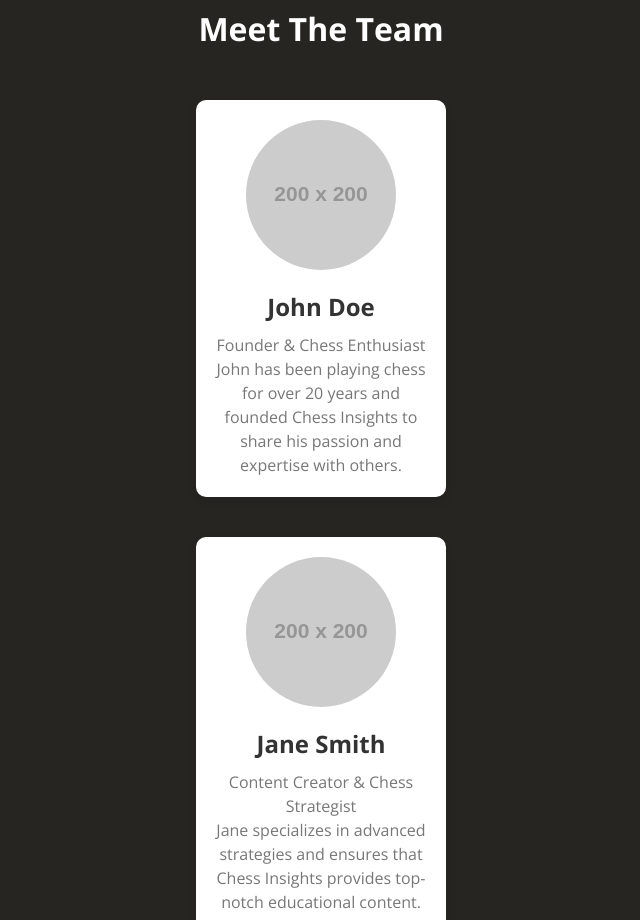
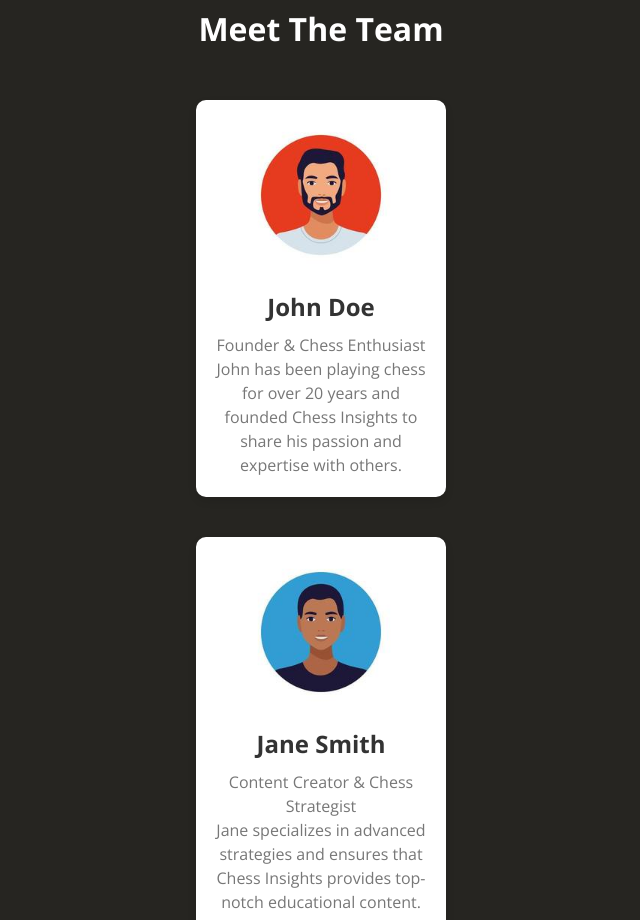
Before and after one commit to mannu-ops/Chess-Blog-HTML-CSS-, a plain HTML site: page index.html in a window 1280 px wide. Shown: the part 4740-5660 px from the top of the page, without its empty margins (319-959 px from the left). Drawn offline with nearby package versions, Linux system fonts and the light colour scheme; placeholder pictures from the web are drawn by us; a web font is replaced by a local one.

Commit message:
Update index.html

```diff
--- a/index.html
+++ b/index.html
@@ -538,13 +538,13 @@
                 <h2>Meet The Team</h2>
                 <div class="team-members">
                     <div class="team-member">
-                        <img src="https://via.placeholder.com/200" alt="John Doe">
+                        <img src="./images/contact.jpg" alt="John Doe">
                         <h3>John Doe</h3>
                         <p>Founder & Chess Enthusiast</p>
                         <p>John has been playing chess for over 20 years and founded Chess Insights to share his passion and expertise with others.</p>
                     </div>
                     <div class="team-member">
-                        <img src="https://via.placeholder.com/200" alt="Jane Smith">
+                        <img src="./images/contact1.jpg" alt="Jane Smith">
                         <h3>Jane Smith</h3>
                         <p>Content Creator & Chess Strategist</p>
                         <p>Jane specializes in advanced strategies and ensures that Chess Insights provides top-notch educational content.</p>
```
